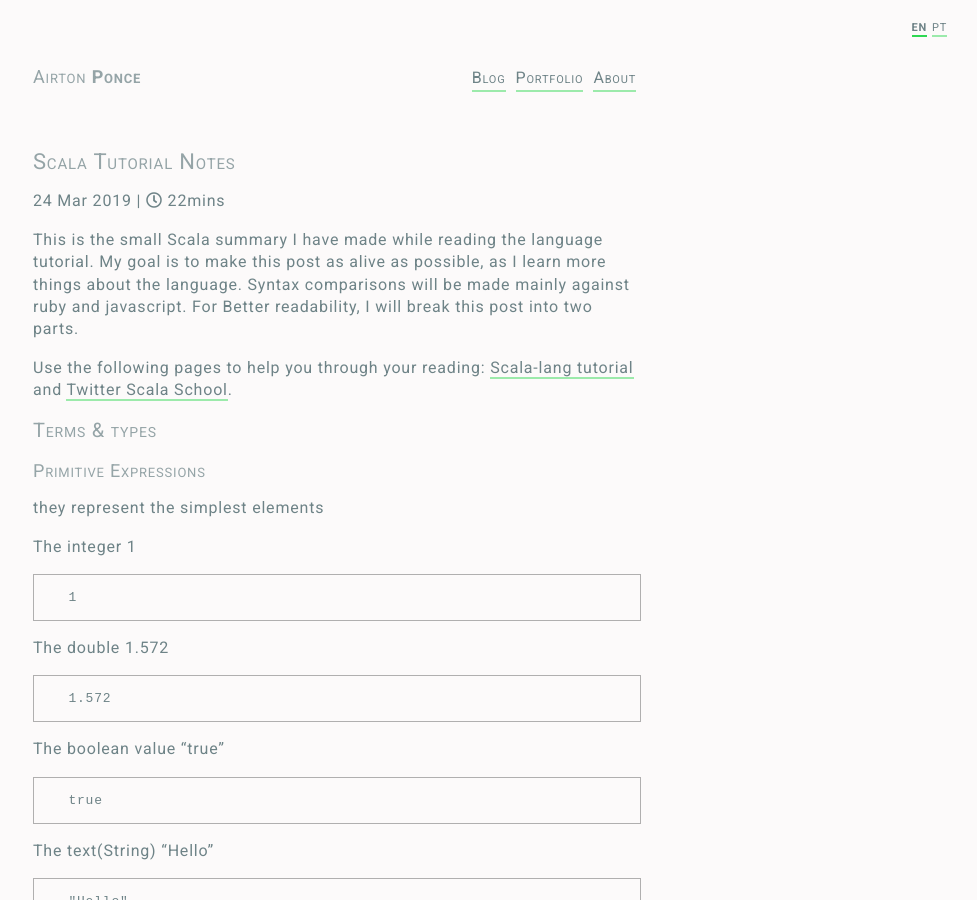
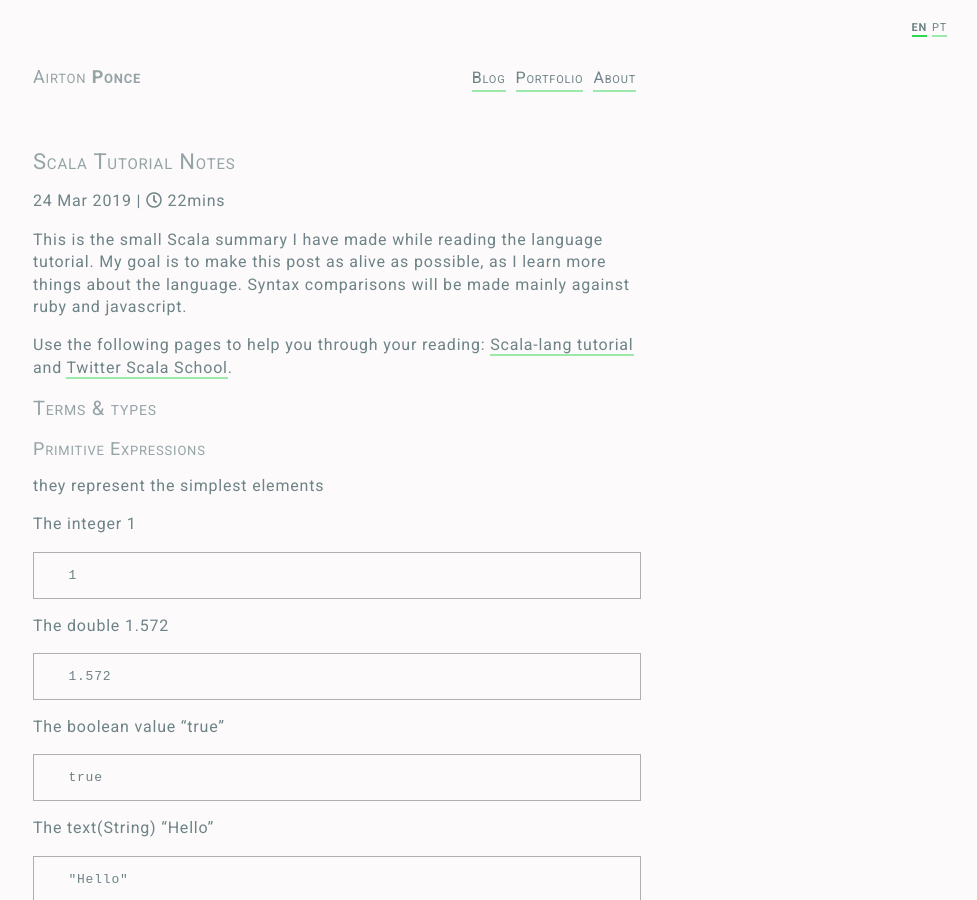
Before and after one commit to APonce911/jekyll-mywebsite, a Jekyll site: the page built from _posts/2019-03-24-scala_tutorial_notes.md, in a window 1280 px wide and 900 px high. Shown: the whole window, without its empty margins (303-1280 px from the left). Built offline with Jekyll 4.4.1, drawn with Linux system fonts in a browser that asks for light colours; nearby versions of some CDN libraries; comment, search, counter and statistics services are not loaded.

Commit message:
clean test-posts

```diff
--- a/_posts/2019-03-24-scala_tutorial_notes.md
+++ b/_posts/2019-03-24-scala_tutorial_notes.md
@@ -6,7 +6,7 @@ ref: scala-tutorial-notes
 
 ---
 
-This is the small Scala summary I have made while reading the language tutorial. My goal is to make this post as alive as possible, as I learn more things about the language. Syntax comparisons will be made mainly against ruby and javascript. For Better readability, I will break this post into two parts.
+This is the small Scala summary I have made while reading the language tutorial. My goal is to make this post as alive as possible, as I learn more things about the language. Syntax comparisons will be made mainly against ruby and javascript.
 
 Use the following pages to help you through your reading: <a href="https://www.scala-exercises.org/scala_tutorial" target="_blank" class="external-link"> Scala-lang tutorial</a> and <a href="https://twitter.github.io/scala_school/" target="_blank" class="external-link"> Twitter Scala School</a>.
 
```
Also changed, not shown: _drafts/scala_tutorial_notes.md (+3 -1 lines), _posts/2019-01-14-test-post.md (deleted, +0 -10 lines), pt/_posts/2019-01-14-post-teste.md (deleted, +0 -10 lines).
